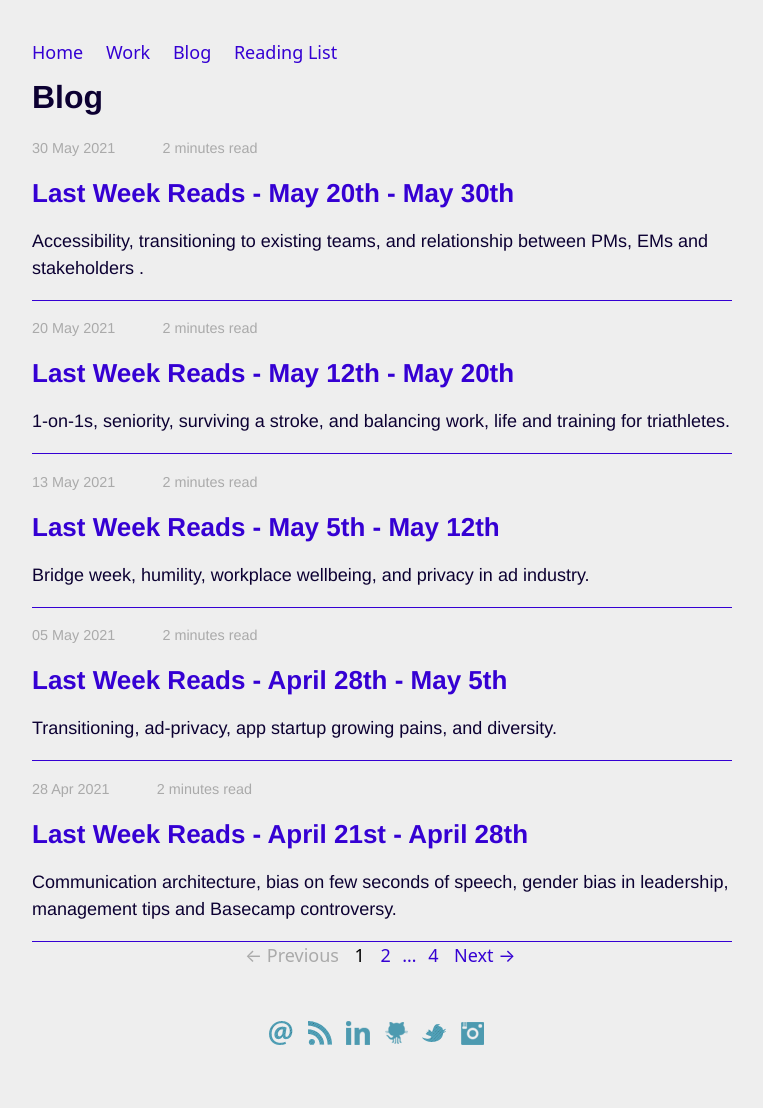
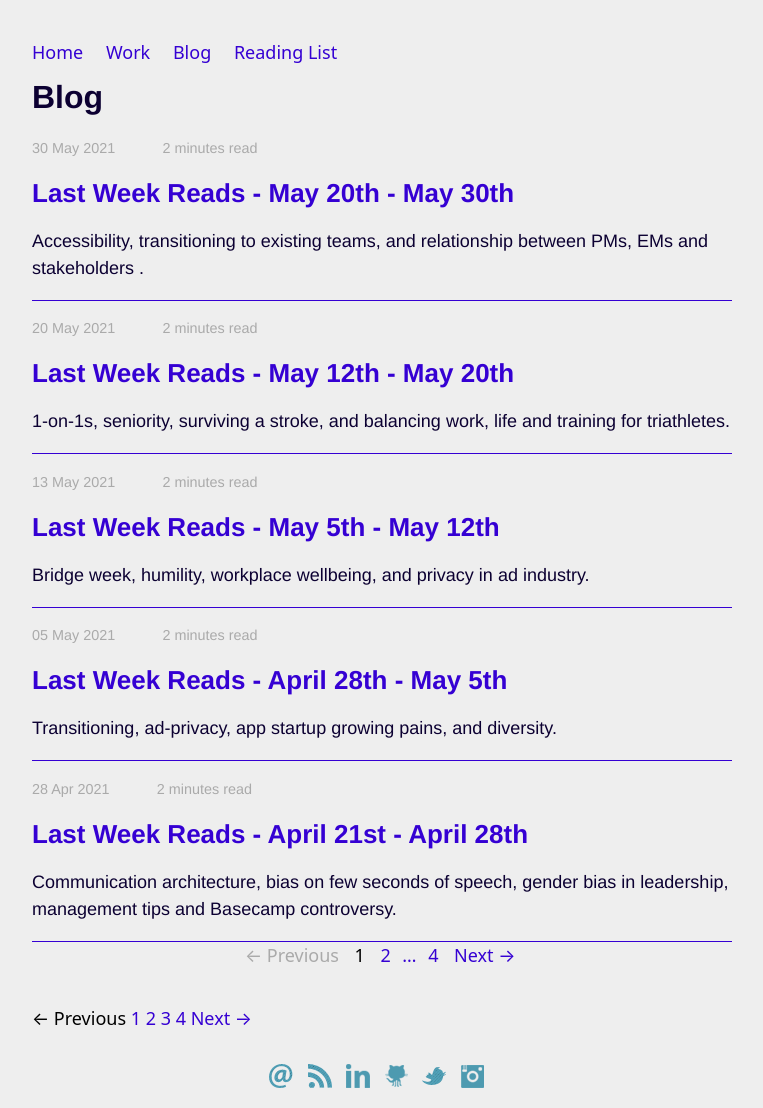
Before and after one commit to EdSancha/edsancha.github.io, a Jekyll site: the page built from blog/index.html, in a window 1280 px wide. Shown: the whole page, without its empty margins (258-1021 px from the left). Built offline with Jekyll 4.4.1, drawn with Linux system fonts in a browser that asks for light colours; the list of posts is cut into pages by our own code; before the commit the page ends 1065 px from its top, so only the background shows below that.

Commit message:
Fix pagination

```diff
--- a/blog/index.html
+++ b/blog/index.html
@@ -25,4 +25,31 @@
 
    {% pagination %}
 
+   <!-- Pagination links -->
+{% if paginator.total_pages > 1 %}
+<div class="nav.pagination">
+  {% if paginator.previous_page %}
+    <a href="{{ paginator.previous_page_path | relative_url }}">&laquo; Prev</a>
+  {% else %}
+    <span>&larr; Previous</span>
+  {% endif %}
+
+  {% for page in (1..paginator.total_pages) %}
+    {% if page == paginator.page %}
+      <a>{{ page }}</a>
+    {% elsif page == 1 %}
+      <a href="{{ site.paginate_path | relative_url | replace: ':num', '' }}">{{ page }}</a>
+    {% else %}
+      <a href="{{ site.paginate_path | relative_url | replace: ':num', page }}">{{ page }}</a>
+    {% endif %}
+  {% endfor %}
+
+  {% if paginator.next_page %}
+    <a href="{{ paginator.next_page_path | relative_url }}">Next &rarr;</a>
+  {% else %}
+    <span>Next &rarr;</span>
+  {% endif %}
 </div>
+{% endif %}
+
+</div>
```
